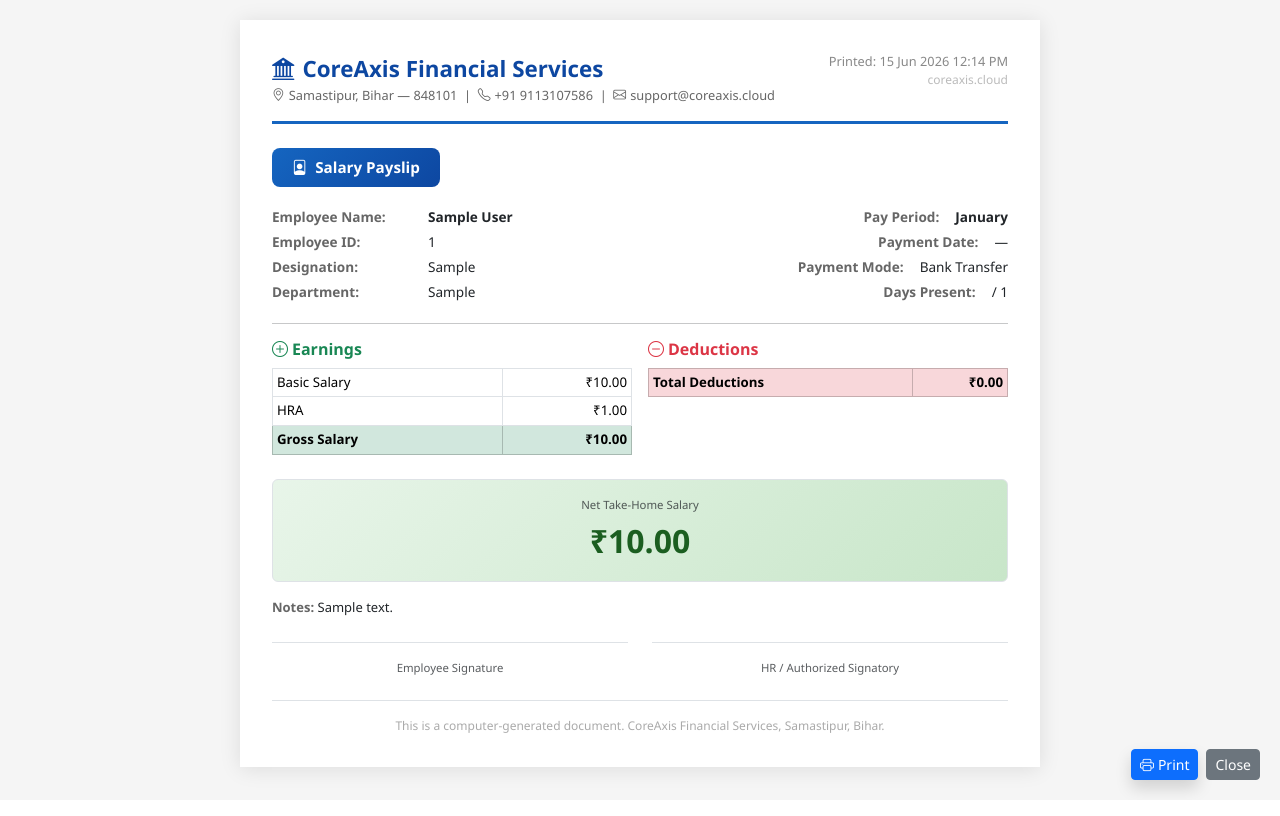
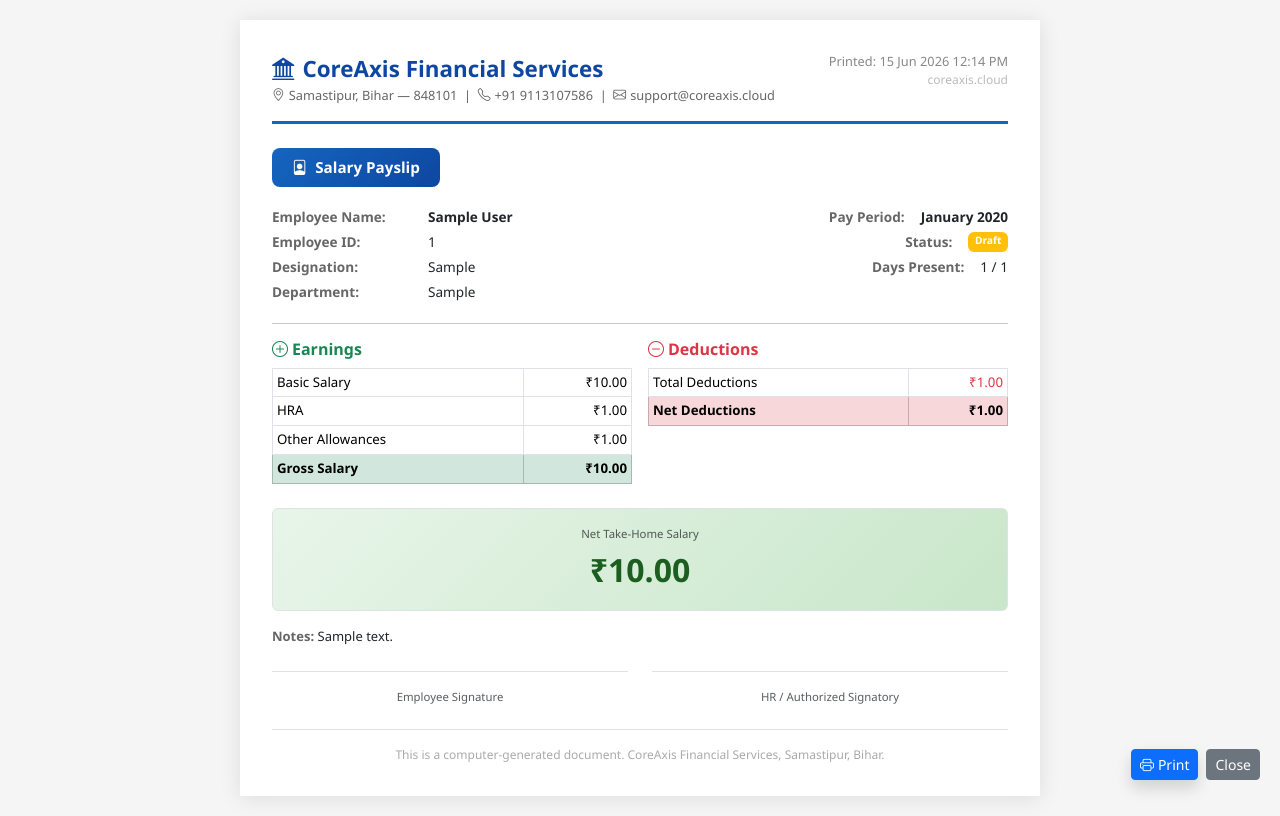
Before and after one commit to ddminstitute/ddmi, a Laravel app: page /print/payslip/1 in a window 1280 px wide. Run offline with Laravel 12, Linux system fonts and the light colour scheme; a user stored in the database is signed in; data comes from the database, SQL or seed files in the repository; tables that the repository leaves empty hold one stand-in row (values such as "Sample post").

Commit message:
Fix all critical bugs found in full project audit
CRITICAL - EmiSchedule field name mismatches:
- LoanController disburse(): principal_amount→principal_component,
  interest_amount→interest_component, balance_after→outstanding_balance
- loans/emi-schedule.blade.php: same 3 field renames in table rows and tfoot totals
- print/loan-certificate.blade.php: same principal_amount/interest_amount fixes

CRITICAL - Payslip print view using non-existent DB columns:
- paid_date, payment_mode → removed (not in payslips table)
- days_present → present_days (correct column name)
- allowances → other_allowance (correct column name)
- bonus, pf_deduction, tax_deduction, other_deductions → replaced with
  single deductions column (actual DB structure)
- Added year to pay period display

MINOR - Currency in TransactionController flash messages:
- "Deposit of $X" → "Deposit of ₹X"
- "Withdrawal of $X" → "Withdrawal of ₹X"
- "Transfer of $X" → "Transfer of ₹X"

https://claude.ai/code/session_01MDkbuzMocsM259biLTWS7h

```diff
--- a/coreaxis/app/Http/Controllers/LoanController.php
+++ b/coreaxis/app/Http/Controllers/LoanController.php
@@ -154,9 +154,9 @@ class LoanController extends Controller
                     'installment_number' => $i,
                     'due_date' => $disbursedAt->copy()->addMonths($i)->toDateString(),
                     'emi_amount' => $loan->emi_amount,
-                    'principal_amount' => $principal,
-                    'interest_amount' => $interest,
-                    'balance_after' => max(0, $outstanding),
+                    'principal_component' => $principal,
+                    'interest_component' => $interest,
+                    'outstanding_balance' => max(0, $outstanding),
                     'status' => 'pending',
                 ]);
             }
--- a/coreaxis/app/Http/Controllers/TransactionController.php
+++ b/coreaxis/app/Http/Controllers/TransactionController.php
@@ -62,7 +62,7 @@ class TransactionController extends Controller
         });
 
         return redirect()->route('transactions.index')
-            ->with('success', "Deposit of \${$data['amount']} completed successfully.");
+            ->with('success', "Deposit of ₹{$data['amount']} completed successfully.");
     }
 
     public function withdrawForm()
@@ -103,7 +103,7 @@ class TransactionController extends Controller
         });
 
         return redirect()->route('transactions.index')
-            ->with('success', "Withdrawal of \${$data['amount']} completed successfully.");
+            ->with('success', "Withdrawal of ₹{$data['amount']} completed successfully.");
     }
 
     public function transferForm()
@@ -163,6 +163,6 @@ class TransactionController extends Controller
         });
 
         return redirect()->route('transactions.index')
-            ->with('success', "Transfer of \${$data['amount']} completed successfully.");
+            ->with('success', "Transfer of ₹{$data['amount']} completed successfully.");
     }
 }
--- a/coreaxis/resources/views/print/loan-certificate.blade.php
+++ b/coreaxis/resources/views/print/loan-certificate.blade.php
@@ -44,8 +44,8 @@
             <td>{{ $emi->installment_number }}</td>
             <td>{{ \Carbon\Carbon::parse($emi->due_date)->format('d M Y') }}</td>
             <td class="text-end">{{ number_format($emi->emi_amount,2) }}</td>
-            <td class="text-end">{{ number_format($emi->principal_amount,2) }}</td>
-            <td class="text-end">{{ number_format($emi->interest_amount,2) }}</td>
+            <td class="text-end">{{ number_format($emi->principal_component,2) }}</td>
+            <td class="text-end">{{ number_format($emi->interest_component,2) }}</td>
             <td><span class="badge bg-{{ $emi->status==='paid'?'success':($emi->status==='overdue'?'danger':'secondary') }}">{{ ucfirst($emi->status) }}</span></td>
         </tr>
         @endforeach
--- a/coreaxis/resources/views/print/payslip.blade.php
+++ b/coreaxis/resources/views/print/payslip.blade.php
@@ -10,10 +10,9 @@
         <div class="info-row"><span class="info-label">Department:</span><span>{{ $payslip->employee->department }}</span></div>
     </div>
     <div class="col-md-6 text-md-end">
-        <div class="info-row justify-content-md-end"><span class="info-label">Pay Period:</span><span class="fw-bold">{{ $payslip->getMonthName() }}</span></div>
-        <div class="info-row justify-content-md-end"><span class="info-label">Payment Date:</span><span>{{ $payslip->paid_date ? \Carbon\Carbon::parse($payslip->paid_date)->format('d M Y') : '—' }}</span></div>
-        <div class="info-row justify-content-md-end"><span class="info-label">Payment Mode:</span><span class="text-capitalize">{{ str_replace('_',' ',$payslip->payment_mode ?? 'bank_transfer') }}</span></div>
-        <div class="info-row justify-content-md-end"><span class="info-label">Days Present:</span><span>{{ $payslip->days_present }} / {{ $payslip->working_days }}</span></div>
+        <div class="info-row justify-content-md-end"><span class="info-label">Pay Period:</span><span class="fw-bold">{{ $payslip->getMonthName() }} {{ $payslip->year }}</span></div>
+        <div class="info-row justify-content-md-end"><span class="info-label">Status:</span><span class="badge bg-{{ $payslip->status==='paid'?'success':'warning' }}">{{ ucfirst($payslip->status) }}</span></div>
+        <div class="info-row justify-content-md-end"><span class="info-label">Days Present:</span><span>{{ $payslip->present_days }} / {{ $payslip->working_days }}</span></div>
     </div>
 </div>
 <hr>
@@ -23,19 +22,17 @@
         <table class="table table-sm table-bordered">
             <tr><td>Basic Salary</td><td class="text-end">₹{{ number_format($payslip->basic_salary,2) }}</td></tr>
             @if($payslip->hra)<tr><td>HRA</td><td class="text-end">₹{{ number_format($payslip->hra,2) }}</td></tr>@endif
-            @if($payslip->allowances)<tr><td>Other Allowances</td><td class="text-end">₹{{ number_format($payslip->allowances,2) }}</td></tr>@endif
-            @if($payslip->bonus)<tr><td>Bonus</td><td class="text-end text-success">₹{{ number_format($payslip->bonus,2) }}</td></tr>@endif
+            @if($payslip->other_allowance)<tr><td>Other Allowances</td><td class="text-end">₹{{ number_format($payslip->other_allowance,2) }}</td></tr>@endif
             <tr class="fw-bold table-success"><td>Gross Salary</td><td class="text-end">₹{{ number_format($payslip->gross_salary,2) }}</td></tr>
         </table>
     </div>
     <div class="col-md-6">
         <h6 class="fw-bold text-danger mb-2"><i class="bi bi-dash-circle me-1"></i>Deductions</h6>
         <table class="table table-sm table-bordered">
-            @if($payslip->pf_deduction)<tr><td>PF Deduction</td><td class="text-end text-danger">₹{{ number_format($payslip->pf_deduction,2) }}</td></tr>@endif
-            @if($payslip->tax_deduction)<tr><td>TDS / Tax</td><td class="text-end text-danger">₹{{ number_format($payslip->tax_deduction,2) }}</td></tr>@endif
-            @if($payslip->other_deductions)<tr><td>Other Deductions</td><td class="text-end text-danger">₹{{ number_format($payslip->other_deductions,2) }}</td></tr>@endif
-            @php $totalDed = ($payslip->pf_deduction??0)+($payslip->tax_deduction??0)+($payslip->other_deductions??0); @endphp
-            <tr class="fw-bold table-danger"><td>Total Deductions</td><td class="text-end">₹{{ number_format($totalDed,2) }}</td></tr>
+            @if($payslip->deductions)
+            <tr><td>Total Deductions</td><td class="text-end text-danger">₹{{ number_format($payslip->deductions,2) }}</td></tr>
+            @endif
+            <tr class="fw-bold table-danger"><td>Net Deductions</td><td class="text-end">₹{{ number_format($payslip->deductions??0,2) }}</td></tr>
         </table>
     </div>
 </div>
```
Also changed, not shown: coreaxis/resources/views/loans/emi-schedule.blade.php (+5 -5 lines).
